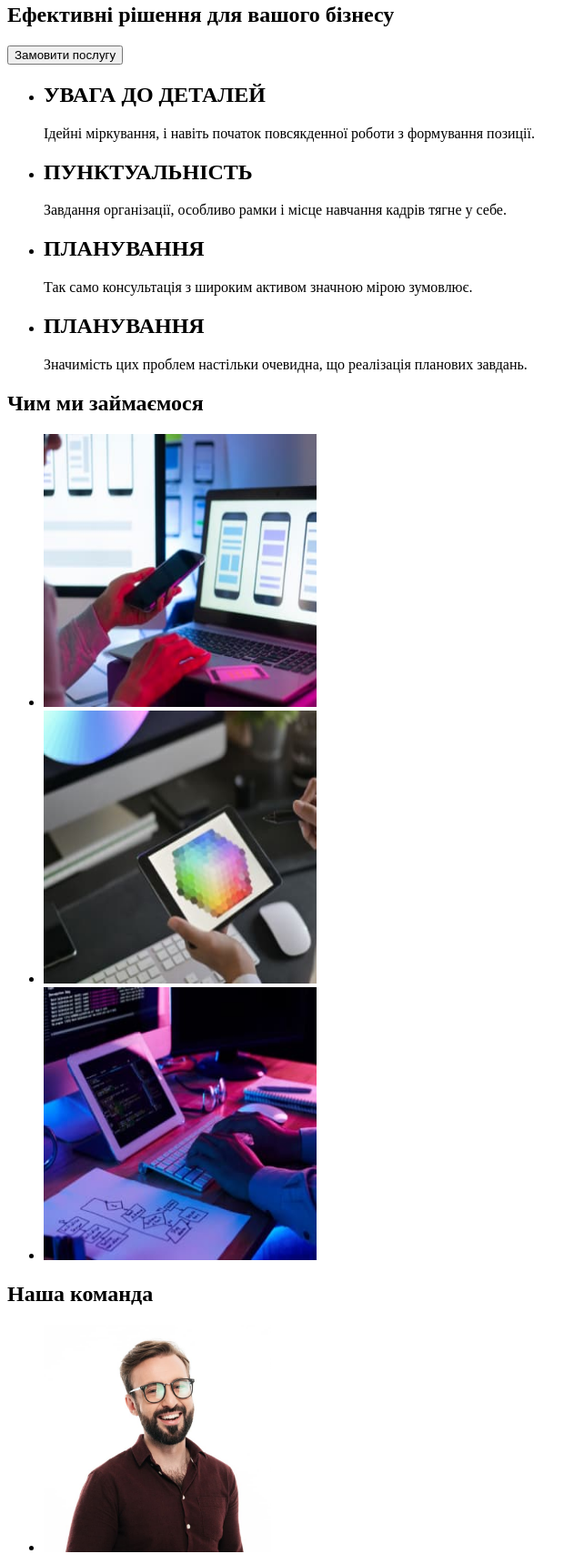
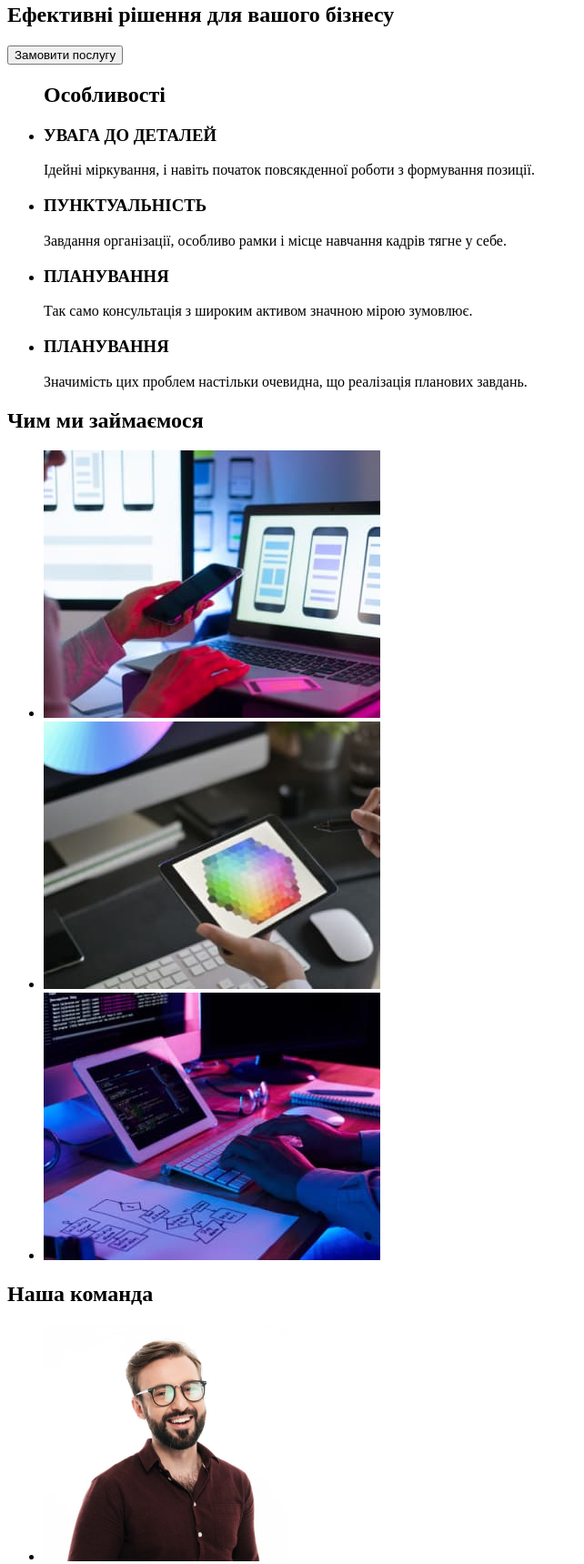
Before and after one commit to boomm01/goit-markup-hw-01, a plain HTML site: page index.html in a window 1280 px wide. Shown: the part 147-1866 px from the top of the page at 91% size, without its empty margins (0-642 px from the left). Drawn offline with Linux system fonts and the light colour scheme.

Commit message:
Виправлені всі попередні вказівки

```diff
--- a/index.html
+++ b/index.html
@@ -26,20 +26,21 @@
 		</section>
 		<section>
 			<ul>
+				<h2>Особливості</h2>
 				<li>
-					<h2>УВАГА ДО ДЕТАЛЕЙ</h2>
+					<h3>УВАГА ДО ДЕТАЛЕЙ</h3>
 					<p>Ідейні міркування, і навіть початок повсякденної роботи з формування позиції.</p>
 				</li>
 				<li>
-					<h2>ПУНКТУАЛЬНІСТЬ</h2>
+					<h3>ПУНКТУАЛЬНІСТЬ</h3>
 					<p>Завдання організації, особливо рамки і місце навчання кадрів тягне у себе.</p>
 				</li>
 				<li>
-					<h2>ПЛАНУВАННЯ</h2>
+					<h3>ПЛАНУВАННЯ</h3>
 					<p>Так само консультація з широким активом значною мірою зумовлює.</p>
 				</li>
 				<li>
-					<h2>ПЛАНУВАННЯ</h2>
+					<h3>ПЛАНУВАННЯ</h3>
 					<p>Значимість цих проблем настільки очевидна, що реалізація планових завдань.</p>
 				</li>
 			</ul>
@@ -48,13 +49,13 @@
 			<h2>Чим ми займаємося</h2>
 			<ul>
 				<li>
-					<img src="./images/best1.jpg" alt="best1" width="300" height="300">
+					<img src="./images/best1.jpg" alt="best1" width="370" height="294">
 				</li>
 				<li>
-					<img src="./images/best2.jpg" alt="best2" width="300" height="300">
+					<img src="./images/best2.jpg" alt="best2" width="370" height="294">
 				</li>
 				<li>
-					<img src="./images/best3.jpg" alt="best3" width="300" height="300">
+					<img src="./images/best3.jpg" alt="best3" width="370" height="294">
 				</li>
 			</ul>
 		</section>
@@ -62,22 +63,22 @@
 			<h2>Наша команда</h2>
 			<ul>
 				<li>
-					<img src="./images/person1.jpg" alt="Ігор Дем'яненко" width="250" height="250">
+					<img src="./images/person1.jpg" alt="Ігор Дем'яненко" width="270" height="260">
 					<h3>Ігор Дем'яненко</h3>
 					<p>Product Designer</p>
 				</li>
 				<li>
-					<img src="./images/person2.jpg" alt="Ольга Рєпіна" width="250" height="250">
+					<img src="./images/person2.jpg" alt="Ольга Рєпіна" width="270" height="260">
 					<h3>Ольга Рєпіна</h3>
 					<p>Frontend Developer</p>
 				</li>
 				<li>
-					<img src="./images/person3.jpg" alt="Микола Тарасов" width="250" height="250">
+					<img src="./images/person3.jpg" alt="Микола Тарасов" width="270" height="260">
 					<h3>Микола Тарасов</h3>
 					<p>Marketing</p>
 				</li>
 				<li>
-					<img src="./images/person4.jpg" alt="Михайло Єрмаков" width="250" height="250">
+					<img src="./images/person4.jpg" alt="Михайло Єрмаков" width="270" height="260">
 					<h3>Михайло Єрмаков</h3>
 					<p>UI Designer</p>
 				</li>
```
